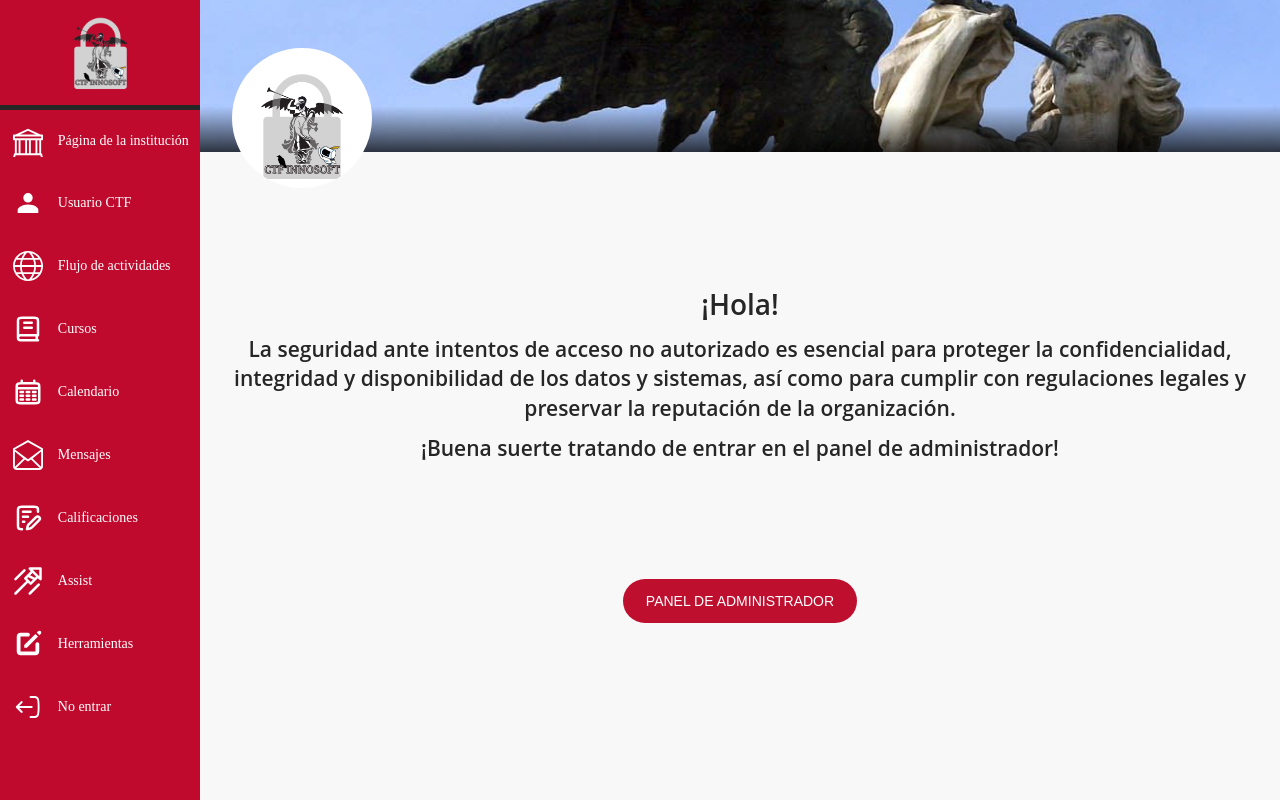
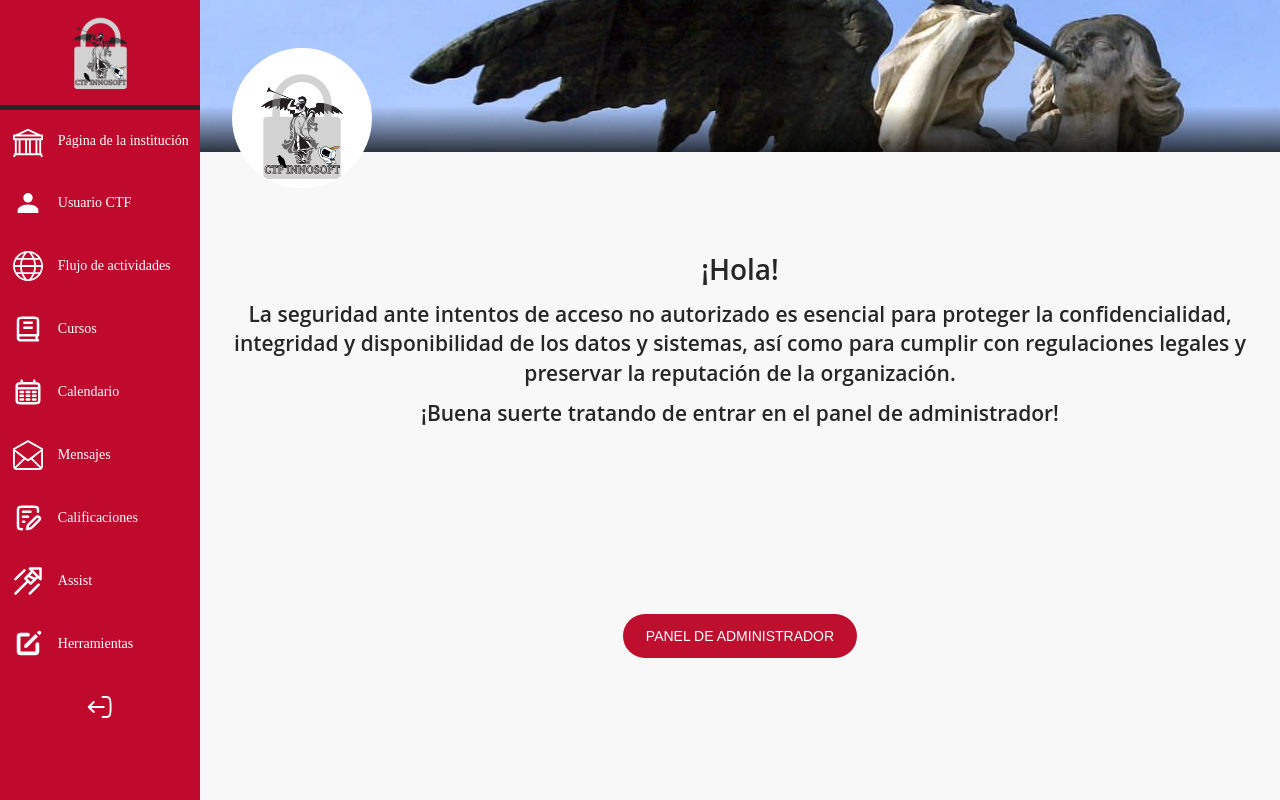
Before and after one commit to CTF-US/CTFs, a Flask app: page / in a window 1280 px wide. Run offline with Flask 3, Linux system fonts and the light colour scheme.

Commit message:
Minor changes

```diff
--- a/jwtAdmin/app.py
+++ b/jwtAdmin/app.py
@@ -44,6 +44,7 @@ def admin():
         return make_response(render_template('result.html'))
     else:
         msg = "Acceso denegado, usted no es un administrador"
-        return make_response(render_template('menu.html', msg = msg)), 401
+        angry = "../static/resources/synthia_angry.png"
+        return make_response(render_template('menu.html', msg = msg, angry = angry)), 401
 if __name__ == '__main__':
     app.run(debug=True)
--- a/jwtAdmin/static/menu.css
+++ b/jwtAdmin/static/menu.css
@@ -140,13 +140,21 @@ header {
     z-index: 1;
   }
 
-  .base-navigation-button {
+  .base-navigation-button:not(.base-navigation-button:last-child) {
     display: flex;
     align-items: center;
     justify-content: flex-start;
     width: 200px;
     height: 60px;
     padding-left: 0.8rem;
+  }
+
+  .base-navigation-button:last-child {
+    display: flex;
+    align-items: center;
+    justify-content: center;
+    width: 200px;
+    height: 60px;
   }
 
   .base-navigation-button:hover {
@@ -168,6 +176,14 @@ header {
     text-decoration: none;
     display: flex;
     align-items: center;
+    width: 200px;
+    height: 60px;
+  }
+
+  .link_secrets.last {
+    display: flex;
+    align-items: center;
+    justify-content: center;
   }
 
   /*MAIN*/
--- a/jwtAdmin/templates/menu.html
+++ b/jwtAdmin/templates/menu.html
@@ -1,22 +1,26 @@
 <!DOCTYPE html>
 <html lang="en">
+
 <head>
     <meta charset="UTF-8">
     <meta name="viewport" content="width=device-width, initial-scale=1.0">
     <title>CTF | jwtAdmin</title>
     <link type="text/css" rel="stylesheet" href="../static/menu.css">
 </head>
+
 <body>
-    <div class="off-canvas-wrap" id = "site-wrap">
+    <div class="off-canvas-wrap" id="site-wrap">
         <div class="inner-wrap">
             <div class="base">
-                <aside class = "hide-in-background themed-background-primary-fill-only left-off-canvas-menu color-selection-live-mode" id = "side-menu">
+                <aside
+                    class="hide-in-background themed-background-primary-fill-only left-off-canvas-menu color-selection-live-mode"
+                    id="side-menu">
                     <div class="bb-inner-wrap">
                         <header>
                             <img id="logo_img" src='../static/resources/CustomLoginLogo.png'>
                         </header>
                         <nav>
-                            <ul class = "off-canvas-list" id = "base_tools">
+                            <ul class="off-canvas-list" id="base_tools">
                                 <li class="base-navigation-button">
                                     <a href="/" class="link_secrets">
                                         <svg width="30px" height="30px" viewBox="0 0 16 16"
@@ -129,10 +133,10 @@
                                                 d="M8,2 C8.55229,2 9,2.44771 9,3 C9,3.55228 8.55229,4 8,4 L4,4 L4,12 L12,12 L12,8 C12,7.44771 12.4477,7 13,7 C13.5523,7 14,7.44771 14,8 L14,12 C14,13.1046 13.1046,14 12,14 L4,14 C2.89543,14 2,13.1046 2,12 L2,4 C2,2.89543 2.89543,2 4,2 L8,2 Z M11.9531,2.63268 L13.3673,4.04689 L7.41421,10 L6,10 L6,8.58579 L11.9531,2.63268 Z M14.7815,1.21846 C15.1721,1.60898 15.1721,2.24215 14.7815,2.63267 L14.0744,3.33979 L12.6602,1.92556737 L13.3673,1.21846 C13.7578,0.827937 14.391,0.827936 14.7815,1.21846 Z" />
                                         </svg>
                                         <span>Herramientas</span>
+                                    </a>
                                 </li>
-                                </a>
                                 <li class="base-navigation-button">
-                                    <a href="/secrets" class="link_secrets" target="_blank">
+                                    <a href="/secrets" class="link_secrets last" target="_blank">
                                         <svg width="30px" height="30px" viewBox="0 0 24 24" fill="none"
                                             xmlns="http://www.w3.org/2000/svg">
                                             <path
@@ -140,18 +144,17 @@
                                                 stroke="#ffffff" stroke-width="1.5" stroke-linecap="round"
                                                 stroke-linejoin="round" />
                                         </svg>
-                                        <span>No entrar</span>
                                     </a>
                                 </li>
                             </ul>
-                                    </a>
+
 
                         </nav>
                     </div>
                 </aside>
-                <main class = "bb-offcanvas-container" id = "main-content">
-                    <div class = "institution-page-container">
-                        <div class = "banner">
+                <main class="bb-offcanvas-container" id="main-content">
+                    <div class="institution-page-container">
+                        <div class="banner">
                             <div class="banner__logo-container">
                                 <div class="banner__logo"></div>
                             </div>
@@ -164,15 +167,18 @@
                                 ¡Hola!
                             </h1>
                             <h2 style="text-align: center;">
-                                    La seguridad ante intentos de acceso no autorizado es esencial para proteger la confidencialidad, integridad y disponibilidad
-                                    de los datos y sistemas, así como para cumplir con regulaciones legales y preservar la reputación de la organización.
+                                La seguridad ante intentos de acceso no autorizado es esencial para proteger la
+                                confidencialidad, integridad y disponibilidad
+                                de los datos y sistemas, así como para cumplir con regulaciones legales y preservar la
+                                reputación de la organización.
                             </h2>
                             <h2>
                                 ¡Buena suerte tratando de entrar en el panel de administrador!
                             </h2>
                             <h1 class="red-mark" style="margin-top: 50px;">
                                 {{msg}}
-                                </h2>
+                            </h1>
+                            <img src="{{angry}}" style="margin-top: 50px; margin-bottom: 20px;" alt=""></img>
                             <a style="margin-top: 50px;" href="/admin" class="admin"> Panel de administrador</a>
                         </div>
                     </div>
@@ -183,4 +189,5 @@
 
     </div>
 </body>
+
 </html>
--- a/jwtAdmin/templates/secret.html
+++ b/jwtAdmin/templates/secret.html
@@ -6,6 +6,6 @@
     <title>Secreto</title>
 </head>
 <body>
-    <div class = "La clave de jwt es secret"></div>
+    <div class = "La clave del jwt es 'secret'"></div>
 </body>
 </html>
```
Also changed, not shown: jwtAdmin/templates/result.html (+15 -11 lines), jwtAdmin/static/resources/synthia_angry.png (added). Lines whose indentation alone changed are shown as unchanged.
